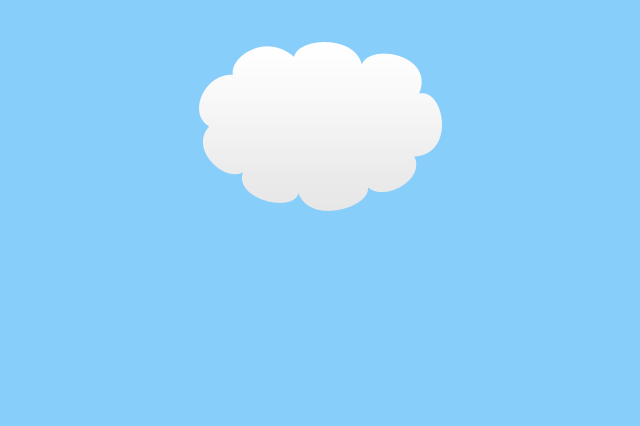
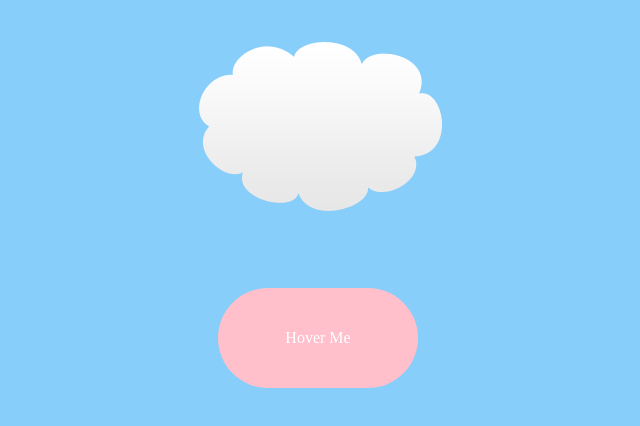
Before and after one commit to oomaar/animations, a plain HTML site: page Example 1/index.html in a window 1280 px wide. Shown: the whole page, without its empty margins (322-962 px from the left). Drawn offline with Linux system fonts and the light colour scheme.

Commit message:
Lesson 2

```diff
--- a/Example 1/index.html
+++ b/Example 1/index.html
@@ -10,7 +10,7 @@
   <body>
     <div class="wrapper">
       <img src="./images/cloud.png" alt="Cloud" />
-      <!-- <div class="circle">Hover Me</div> -->
+      <div class="circle">Hover Me</div>
     </div>
   </body>
 </html>
--- a/Example 1/styles.css
+++ b/Example 1/styles.css
@@ -33,3 +33,24 @@ img {
     /* transform: rotateZ(45deg); */
     /* transform: rotateZ(45deg) translateY(200px) scale(1.5); */
 }
+
+/* lesson: 2 */
+.circle {
+    width: 100px;
+    padding: 50px;
+    line-height: 0;
+    margin: 60px auto;
+    background: pink;
+    color: white;
+    border-radius: 50px;
+    cursor: pointer;
+    /* linear: is the default timing function */
+    /* ease-in: starts slower and graduatly speeds up */
+    /* ease-out: starts faster and graduatly slows down */
+    transition: background 1s, transform 0.3s 1s ease-out;
+}
+
+.circle:hover {
+    background: salmon;
+    transform: rotate(360deg);
+}
```
